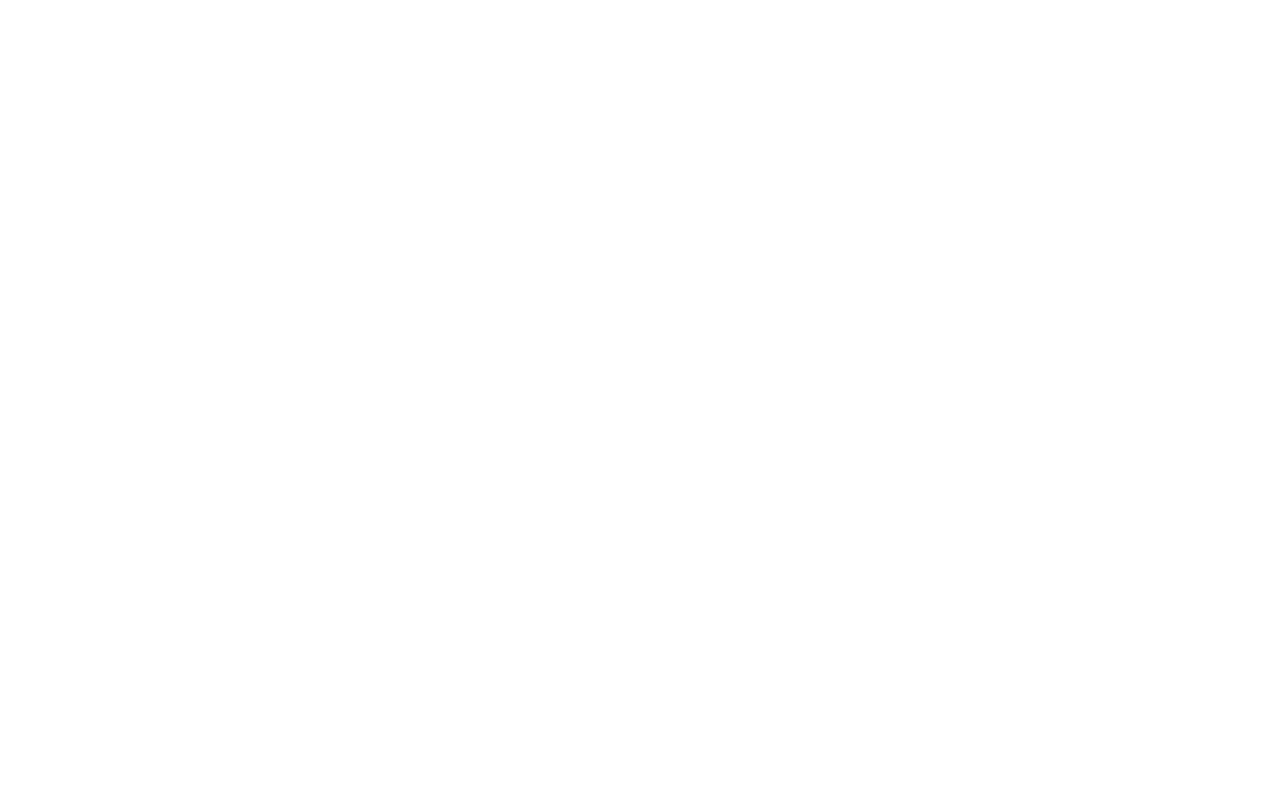
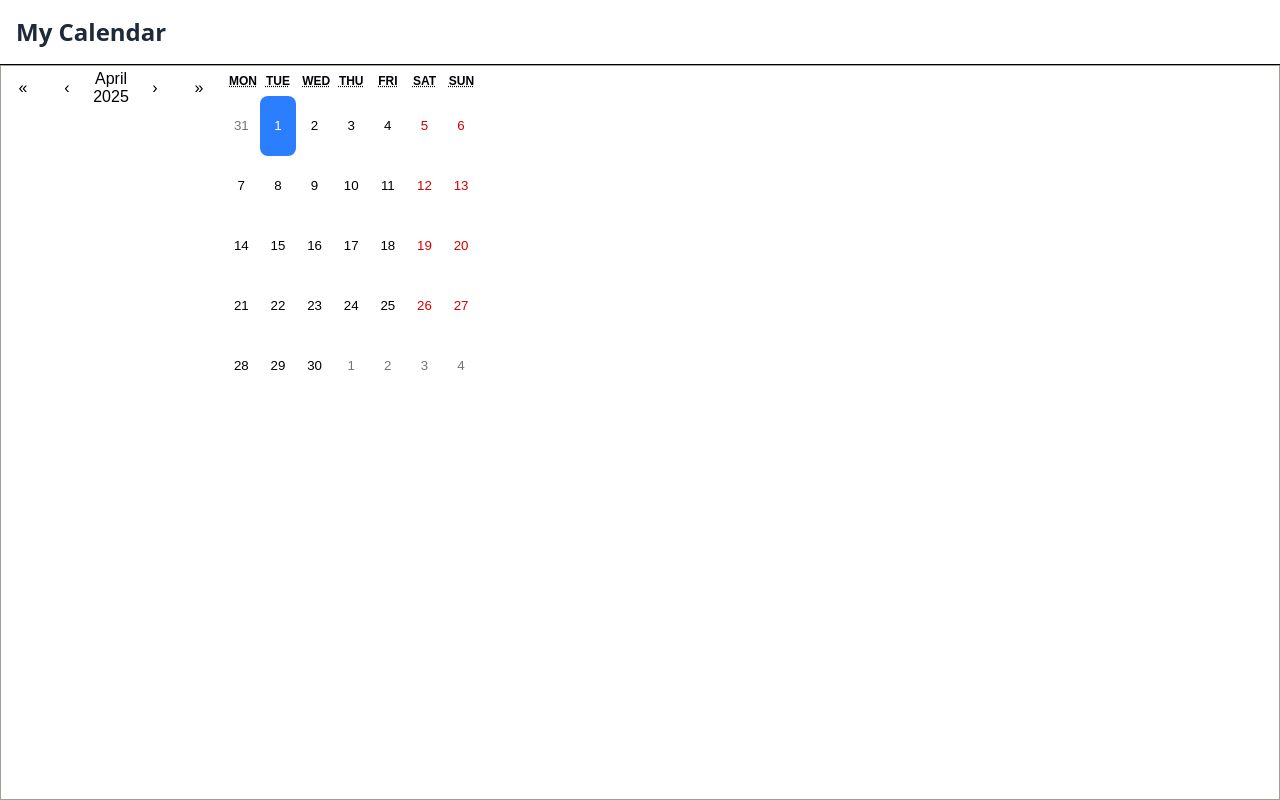
Before and after one commit to kaleabtesfaye01/CSC440-Project, a React (Vite) app in the folder frontend/: page /calendar in a window 1280 px wide. Before the commit this address had no page. Built offline with nearby package versions, Linux system fonts and the light colour scheme.

Commit message:
added Calendar UI

```diff
--- a/frontend/package.json
+++ b/frontend/package.json
@@ -14,8 +14,10 @@
     "axios": "^1.8.4",
     "formik": "^2.4.6",
     "react": "^19.0.0",
-    "react-dom": "^19.0.0",
-    "react-router": "^7.4.1",
+    "react-calendar": "^5.1.0",
+    "react-dom": "^19.1.0",
+    "react-router": "^7.5.0",
+    "react-router-dom": "^7.5.0",
     "tailwindcss": "^4.0.17",
     "yup": "^1.6.1"
   },
--- a/frontend/src/App.jsx
+++ b/frontend/src/App.jsx
@@ -1,9 +1,10 @@
 import React from "react";
-import { Routes, Route } from "react-router";
+import { Routes, Route } from "react-router-dom"; // Use 'react-router-dom' for React Router v6+
 import Login from "./pages/Login";
 import Register from "./pages/Register";
 import PrivateRoute from "./components/PrivateRoute";
 import HomePage from "./pages/Home";
+import CalendarPage from "./pages/CalendarPage"; // Import the Calendar page
 
 function App() {
   return (
@@ -19,6 +20,8 @@
             </PrivateRoute>
           }
         />
+        {/* Make the /calendar page public */}
+        <Route path="/calendar" element={<CalendarPage />} />
       </Routes>
     </>
   );
--- /dev/null
+++ b/frontend/src/components/CalendarBooking.jsx
@@ -0,0 +1,51 @@
+// src/components/CalendarBooking.jsx
+import React, { useState } from 'react';
+
+const CalendarBooking = ({ selectedDate }) => {
+  const [timeSlot, setTimeSlot] = useState('');
+  const [bookingStatus, setBookingStatus] = useState(null);
+
+  // Example of available time slots (could be fetched from an API based on the selected date)
+  const availableSlots = ['9:00 AM', '10:00 AM', '11:00 AM', '1:00 PM', '2:00 PM'];
+
+  const handleTimeSelect = (slot) => {
+    setTimeSlot(slot);
+  };
+
+  const handleBooking = () => {
+    if (timeSlot) {
+      // Simulate booking submission (you could replace this with an API call)
+      setBookingStatus(`Your appointment has been booked for ${selectedDate.toDateString()} at ${timeSlot}`);
+    } else {
+      setBookingStatus('Please select a time slot.');
+    }
+  };
+
+  return (
+    <div className="booking-container">
+      <h2>Book an Appointment on {selectedDate.toDateString()}</h2>
+
+      <div className="time-slots">
+        <h3>Available Time Slots:</h3>
+        <ul>
+          {availableSlots.map((slot, index) => (
+            <li key={index}>
+              <button
+                onClick={() => handleTimeSelect(slot)}
+                className={timeSlot === slot ? 'selected' : ''}
+              >
+                {slot}
+              </button>
+            </li>
+          ))}
+        </ul>
+      </div>
+
+      <button onClick={handleBooking}>Book Appointment</button>
+
+      {bookingStatus && <p className="booking-status">{bookingStatus}</p>}
+    </div>
+  );
+};
+
+export default CalendarBooking;
--- a/frontend/src/components/Navbar.jsx
+++ b/frontend/src/components/Navbar.jsx
@@ -1,7 +1,7 @@
 import React from "react";
 import { useNavigate } from "react-router";
 import { useAuth } from "../hooks/useAuth";
-import { Link } from "react-router";
+import { Link } from "react-router-dom"; // Use react-router-dom for Link
 
 export default function Navbar() {
   const { user, logout } = useAuth();
@@ -28,8 +28,14 @@
         </span>
       </Link>
 
-      {/* User and Logout */}
-      <div className="flex items-center gap-4">
+      {/* Navigation Links */}
+      <div className="flex items-center gap-6">
+        {/* Calendar Link */}
+        <Link to="/calendar" className="text-sm text-gray-600 dark:text-gray-300 hover:text-blue-600 dark:hover:text-blue-400 transition">
+          Calendar
+        </Link>
+
+        {/* User and Logout */}
         {user && (
           <span className="text-sm text-gray-600 dark:text-gray-300">
             Hello, {user.firstname}
--- a/frontend/src/index.css
+++ b/frontend/src/index.css
@@ -1,5 +1,7 @@
 @import "tailwindcss";
 
+
+/* Animations */
 @keyframes fadeIn {
   from {
     opacity: 0;
@@ -9,10 +11,6 @@
     opacity: 1;
     transform: scale(1);
   }
-  }
-
-.animate-fade-in {
-  animation: fadeIn 0.5s ease-out;
 }
 
 .animate-fade-in {
@@ -31,3 +29,59 @@
 .animate-bounce-slow {
   animation: bounceSlow 1.5s infinite;
 }
+/* Calendar Styles */
+.react-calendar {
+  width: 100%;
+  height: 100%;
+  background: theme('colors.white');
+  display: grid;
+  grid-template-columns: repeat(7, 1fr); /* 7 columns for 7 days of the week */
+  grid-gap: 2px; /* Space between days */
+}
+
+.dark .react-calendar {
+  background: theme('colors.gray.800');
+}
+
+.react-calendar__month-view {
+  display: grid;
+  grid-template-columns: repeat(7, 1fr); /* Ensure 7 columns for 7 days */
+  grid-gap: 2px;
+}
+
+.react-calendar__tile {
+  padding: 0.75rem; /* Adjust padding for a better look */
+  display: flex;
+  justify-content: center;
+  align-items: center;
+  height: 60px; /* Adjust height for better day spacing */
+  border-radius: 0.5rem; /* Rounded corners */
+  transition: background-color 0.2s ease;
+}
+
+.react-calendar__tile:hover {
+  background: theme('colors.gray.200'); /* Lighter hover color for readability */
+}
+
+.dark .react-calendar__tile:hover {
+  background: theme('colors.gray.600'); /* Darker hover color in dark mode */
+}
+
+.react-calendar__tile--now {
+  background: theme('colors.blue.300'); /* Lighter blue for the current day */
+  color: theme('colors.white');
+}
+
+.dark .react-calendar__tile--now {
+  background: theme('colors.blue.800'); /* Darker blue for the current day in dark mode */
+  color: theme('colors.white');
+}
+
+.react-calendar__tile--active {
+  background: theme('colors.blue.500');
+  color: white;
+}
+
+.dark .react-calendar__tile--active {
+  background: theme('colors.blue.600');
+}
--- /dev/null
+++ b/frontend/src/pages/CalendarPage.jsx
@@ -0,0 +1,33 @@
+import React, { useState } from "react";
+import Calendar from "react-calendar";
+import "react-calendar/dist/Calendar.css";
+
+const CalendarPage = () => {
+  const [date, setDate] = useState(new Date());
+
+  return (
+    <div className="h-screen w-screen flex flex-col bg-white dark:bg-gray-900">
+      {/* Calendar Header */}
+      <header className="p-4 border-b dark:border-gray-700">
+        <h1 className="text-2xl font-bold text-gray-800 dark:text-white">
+          My Calendar
+        </h1>
+      </header>
+
+      {/* Full-screen Calendar */}
+      <div className="flex-1 overflow-hidden">
+        <Calendar
+          onChange={setDate}
+          value={date}
+          view="month"
+          className="h-full w-full"
+          tileClassName={({ date, view }) =>
+            view === 'month' ? 'hover:bg-gray-100 dark:hover:bg-gray-800' : null
+          }
+        />
+      </div>
+    </div>
+  );
+};
+
+export default CalendarPage;
--- a/frontend/src/pages/Home.jsx
+++ b/frontend/src/pages/Home.jsx
@@ -1,5 +1,6 @@
 import React from "react";
 import Navbar from "../components/Navbar";
+import { Link } from "react-router-dom"; // Import Link to create navigation
 
 export default function Home() {
   return (
@@ -13,6 +14,13 @@
           <p className="text-gray-500 dark:text-gray-300 text-sm mb-6">
             We’re working on it — check back later!
           </p>
+
+          {/* Add a link or button to navigate to the Calendar */}
+          <Link to="/calendar">
+            <button className="bg-blue-500 text-white px-6 py-2 rounded-md mt-6 hover:bg-blue-600 transition">
+              Go to Calendar
+            </button>
+          </Link>
         </div>
       </main>
     </>
--- /dev/null
+++ b/frontend/tailwind.config.js
@@ -0,0 +1,12 @@
+/** @type {import('tailwindcss').Config} */
+module.exports = {
+    content: [
+      "./index.html",
+      "./src/**/*.{js,ts,jsx,tsx}",
+    ],
+    darkMode: 'class', // This enables class-based dark mode
+    theme: {
+      extend: {},
+    },
+    plugins: [],
+  }
```
Also changed, not shown: 1 other file (tests, documents, lock files or other folders). Lines whose indentation alone changed are shown as unchanged.
